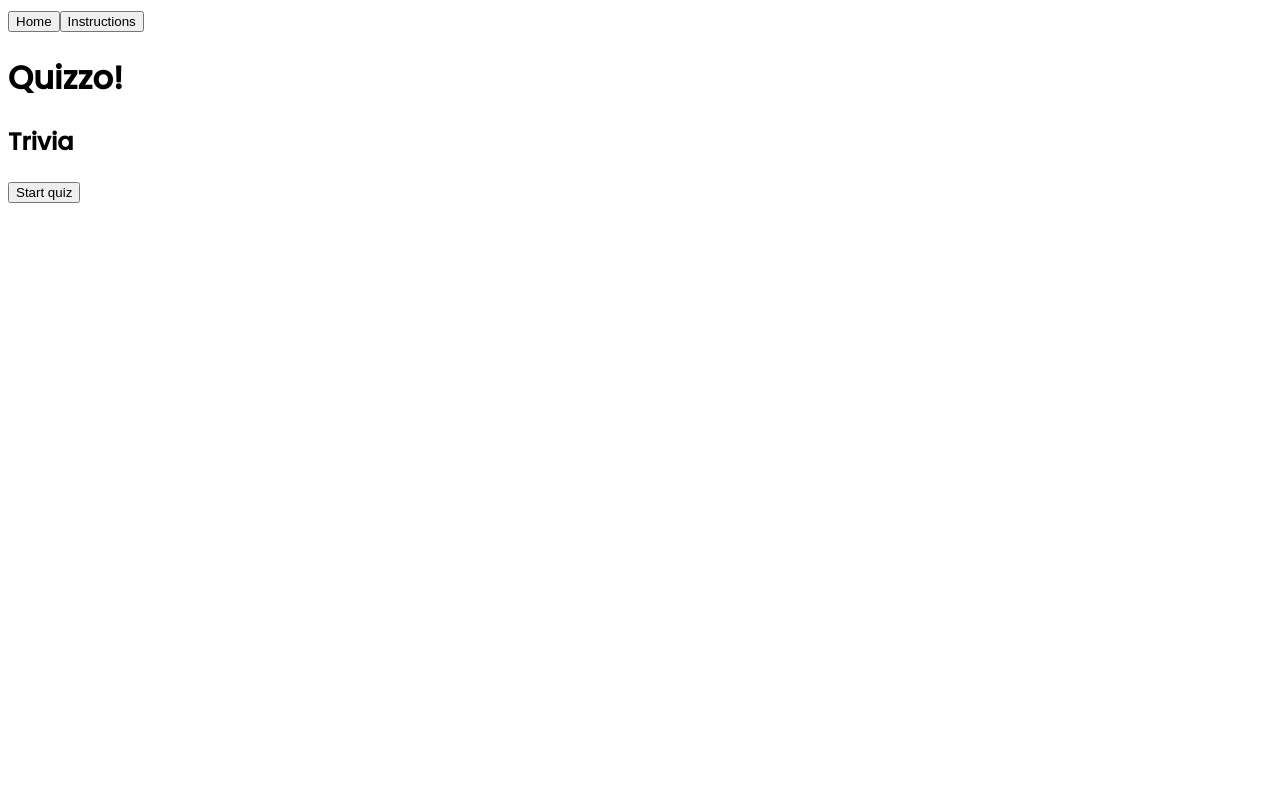
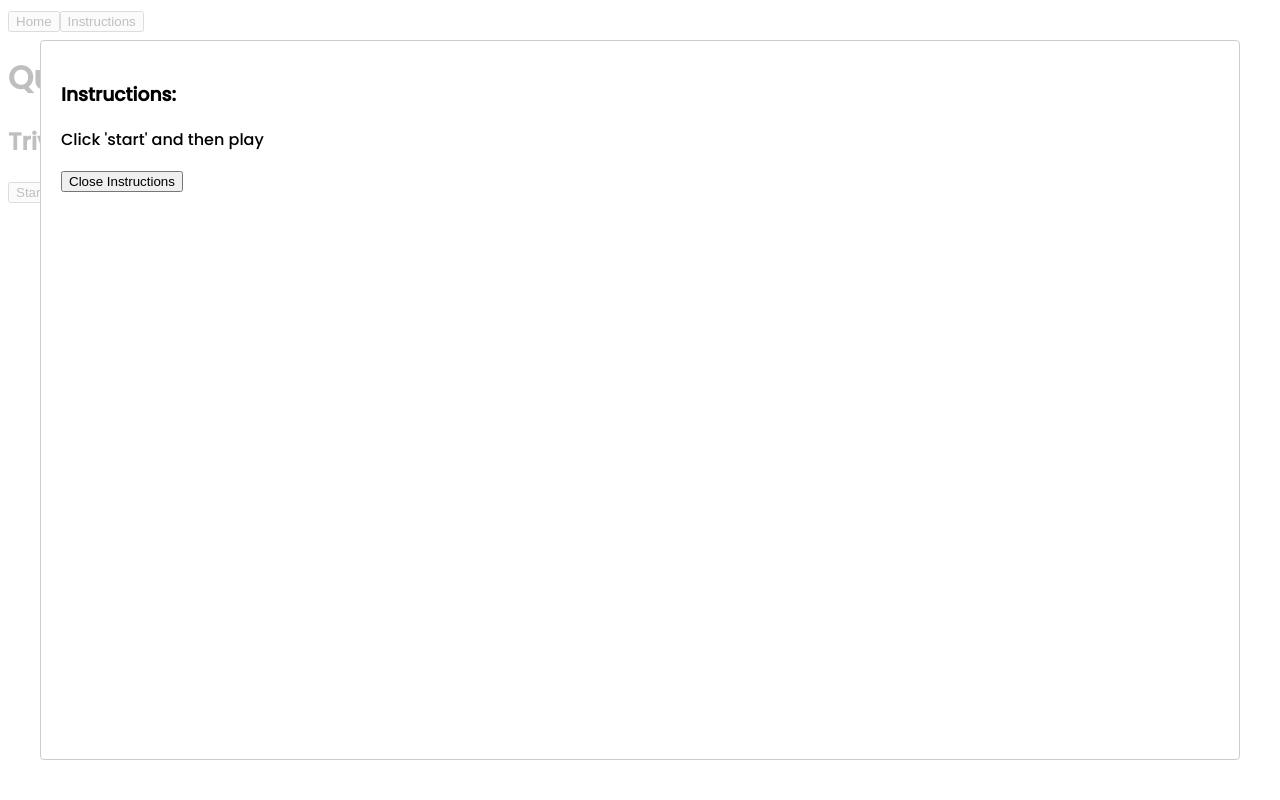
Before and after one commit to eshan1799/quizzo, a React app: page / in a window 1280 px wide. Both pictures are taken after a click on the button "Instructions". Shown: the top 800 px of the page. Built offline with nearby package versions, Linux system fonts and the light colour scheme.

Commit message:
add + fix instructions model

```diff
--- a/src/App.js
+++ b/src/App.js
@@ -6,7 +6,10 @@ import { Switch, Route, NavLink, Prompt, withRouter } from "react-router-dom";
 import QuestionContainer from "./Containers/QuestionContainer";
 import ResultsContainer from "./Containers/ResultsContainer";
 import Error404 from "./Components/Error404";
-import Instructions from "./Components/IntructionsComponent";
+import InstructionsComponent from "./Components/InstructionsComponent";
+import ReactModal from "react-modal";
+
+if (process.env.NODE_ENV !== "test") ReactModal.setAppElement("#root");
 
 class App extends React.Component {
   state = {
@@ -34,6 +37,13 @@ class App extends React.Component {
     this.setState({ score: score });
   };
 
+  handleOpenModal= ()=> {
+    this.setState({ showModal: true });
+  }
+  handleCloseModal=()=> {
+    this.setState({ showModal: false });
+  }
+
   render() {
     return (
       <>
@@ -41,16 +51,23 @@ class App extends React.Component {
           <button onClick={() => {
             if (window.confirm("Are you sure? Going home will end current quiz!")) {
               this.resetState()
+              this.setState({score:[]})
               this.props.history.push("/")
-              location.reload();
+              // location.reload();
               console.log("Home")
             } else {
               console.log("Cancelled")
             }
           }}>Home</button>
-          <button onClick={console.log('h')}>Instructions</button>
+          <button onClick={this.handleOpenModal}>Instructions</button>
         </nav>
 
+        <ReactModal
+          isOpen={this.state.showModal}
+          contentLabel="Minimal Modal Example"
+        >
+          <InstructionsComponent onClick={this.handleCloseModal.bind(this)}/>
+        </ReactModal>
 
 
 
--- /dev/null
+++ b/src/Components/InstructionsComponent.js
@@ -0,0 +1,18 @@
+import React, { Component } from "react";
+
+class InstructionsComponent extends Component {
+
+    render() {
+        return (
+            <>
+                <h3>Instructions:</h3>
+                <p>Click 'start' and then play</p>
+
+              <button onClick={this.props.onClick}>Close Instructions</button>
+            </>
+
+        );
+    }
+}
+
+  export default InstructionsComponent;
--- a/src/Components/IntructionsComponent.js
+++ b/src/Components/IntructionsComponent.js
@@ -1,45 +1,24 @@
-import React, { Component } from "react";
-import ReactModal from "react-modal";
+// import React, { Component } from "react";
+// import ReactModal from "react-modal";
 
-if (process.env.NODE_ENV !== "test") ReactModal.setAppElement("#root");
+// // if (process.env.NODE_ENV !== "test") ReactModal.setAppElement("#root");
 
-class Instructions extends Component {
-    constructor() {
-      super();
-      this.state = {
-        showModal: false
-      };
+// class InstructionsComponent extends Component {
 
-      this.handleOpenModal = this.handleOpenModal.bind(this);
-      this.handleCloseModal = this.handleCloseModal.bind(this);
-    }
+//     render() {
+//         return (
+//             <>
+//                 {/* <form onSubmit={this.props.onSubmit}>
+//                 </form> */}
 
-    handleOpenModal() {
-      this.setState({ showModal: true });
-    }
-    handleCloseModal() {
-      this.setState({ showModal: false });
-    }
+//                 <h3>Instruc</h3>
+//                 <p>Click 'start' and then play</p>
 
-    render() {
-        return (
-            <main>
-            {/* <ReactModal
-                isOpen={this.state.showModal}
-                contentLabel="Minimal Modal Example"
-            >
-                {/* <form onSubmit={() => this.handleCloseModal(event)}>
-                </form> */}
+//               <button onClick={this.props.onClick}>Close Instructions</button>
+//             </>
 
-                {/* <h3>Instructions:</h3>
-                <p>Click 'start' and then play</p>
+//         );
+//     }
+// }
 
-                <button onClick={this.handleCloseModal()}>Close Instructions</button>
-            </ReactModal> */} */}
-
-            </main>
-        );
-    }
-}
-
-  export default Instructions;
+//   export default InstructionsComponent;
```
Also changed, not shown: src/Containers/InputContainer.js (+1 -9 lines).
